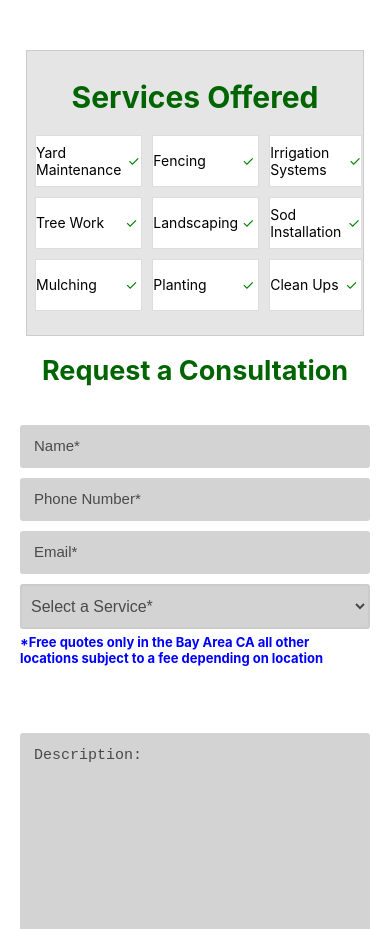
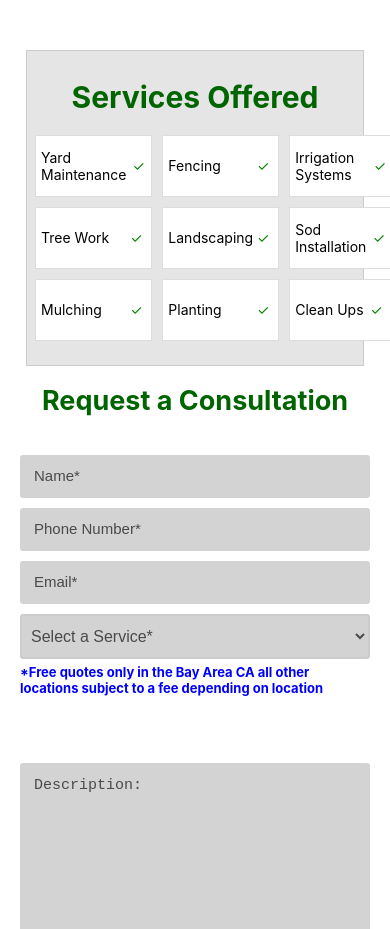
Before and after one commit to OsbaldoRamirez-create/my-app, a React (Create React App) app: page /About in a window 390 px wide. Shown: the part 1200-2129 px from the top of the page. Built offline with nearby package versions, Linux system fonts and the light colour scheme.

Commit message:
update padding for small devices

```diff
--- a/src/Styles/AboutStyles.css
+++ b/src/Styles/AboutStyles.css
@@ -87,7 +87,7 @@
         padding: 10px;
     }
     .services li{
-        padding: 0px;
+        padding: 5px;
         font-size: 16px;
     }
 }
```
